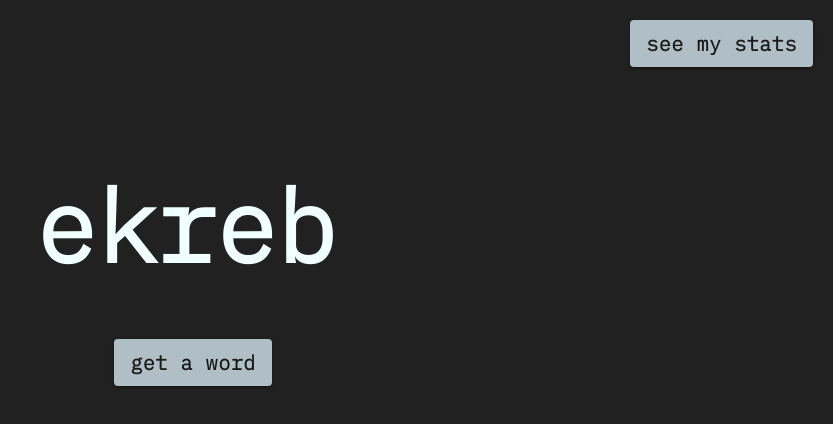
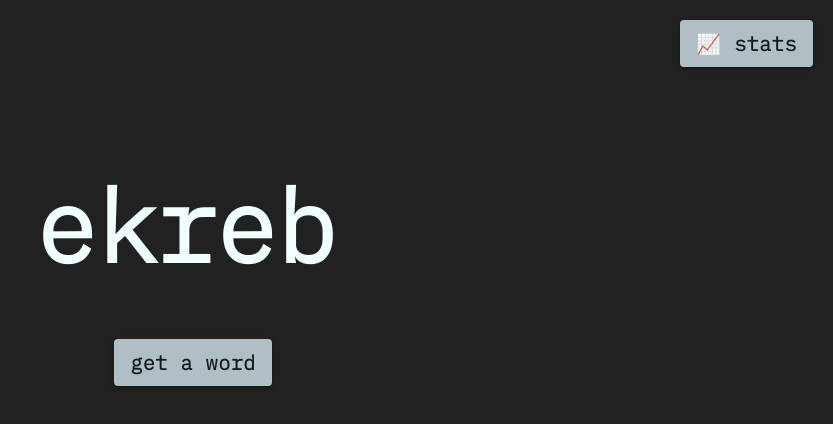
Before and after one commit to stevenysy/ekreb, a React (Create React App) app in the folder ekreb-frontend/: page / in a window 1280 px wide. Shown: the top 424 px of the page, without its empty margins (447-1280 px from the left). Built offline with nearby package versions, Linux system fonts and the light colour scheme.

Commit message:
fix game restart logic, minor style changes

```diff
--- a/ekreb-frontend/src/App.js
+++ b/ekreb-frontend/src/App.js
@@ -81,16 +81,14 @@ function App() {
 
   /**
    * Helper function that resets the counters for:
-   * 1. the time
-   * 2. the time of the last hint
-   * 3. the hint count
-   * 4. the timer
+   * 1. the time of the last hint
+   * 2. the hint count
+   * 3. the timer
    */
   const resetCounters = function () {
-    clearInterval(timerId);
-    setTime(0);
     setLastHintTime(0);
     setHintCount(0);
+    clearInterval(timerId);
   };
 
   /**
--- a/ekreb-frontend/src/StatsButton.js
+++ b/ekreb-frontend/src/StatsButton.js
@@ -27,7 +27,7 @@ const StatsButton = ({ handleClick }) => {
     <div className="buttons-stats">
       <ThemeProvider theme={theme}>
         <Button variant="contained" className="stats" onClick={handleClick}>
-          {`see my stats`}
+          {`📈 stats`}
         </Button>
       </ThemeProvider>
     </div>
--- a/ekreb-frontend/src/index.css
+++ b/ekreb-frontend/src/index.css
@@ -104,7 +104,7 @@ body {
   top: 0;
   margin-top: 20px;
   margin-left: 50px;
-  margin-right: 230px;
+  margin-right: 190px;
 }
 
 .timer {
```
